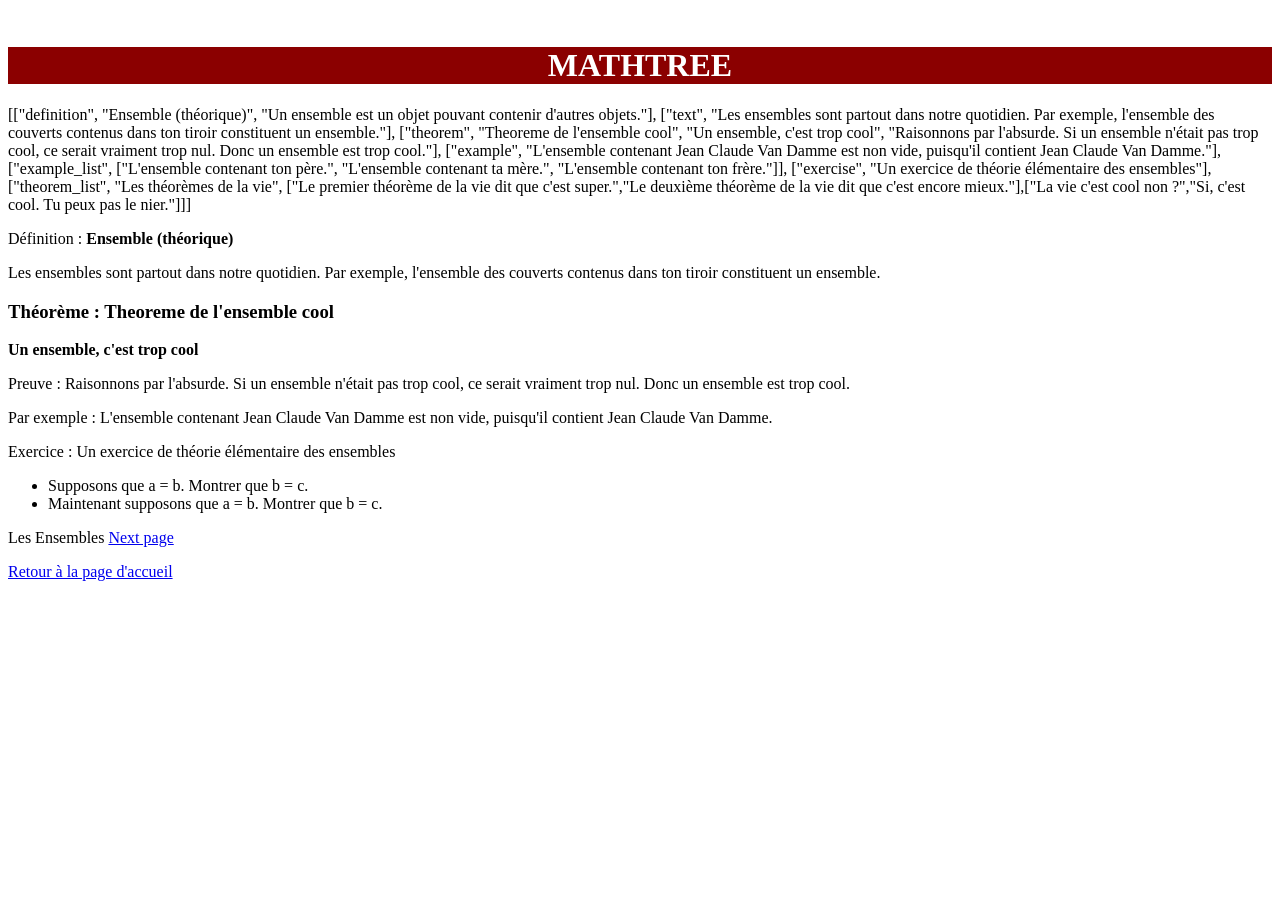
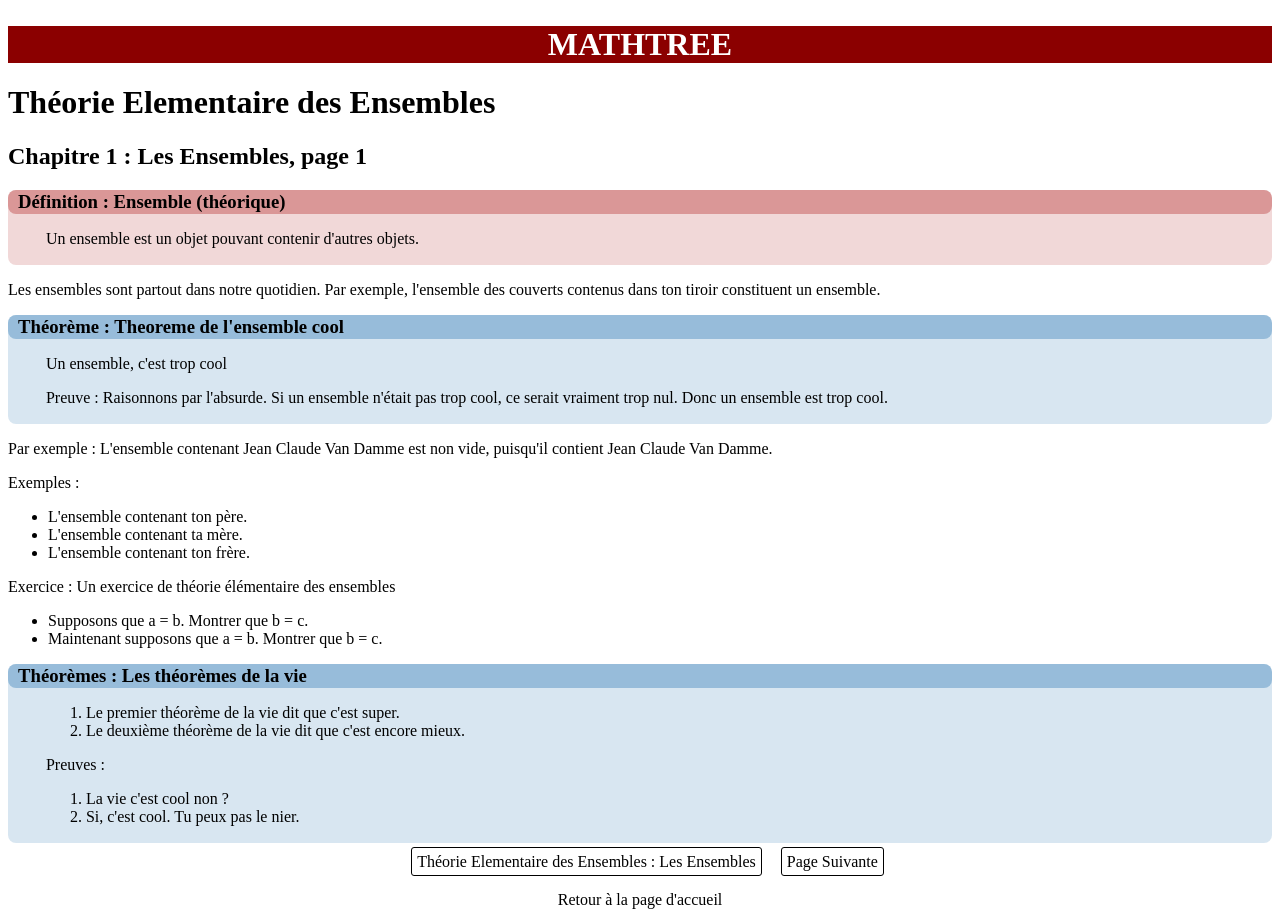
Before and after one commit to Fafookalfon/MathTree_Prototype, a Django app: a page that uses MathTree/Courses/templates/Courses/page_view.html in a window 1280 px wide. Before the commit the page ends 581 px from the top, so only its background shows below. Run offline with Django 3.2, Linux system fonts and the light colour scheme; data comes from the database, SQL or seed files in the repository; both versions use the stored data as it was after the commit.

Commit message:
Added more basic styling

```diff
--- a/MathTree/Courses/static/Courses/style.css
+++ b/MathTree/Courses/static/Courses/style.css
@@ -1,14 +1,62 @@
-div.link_button {
-    text-align: center;
-    display: block;
-    font-weight: bold;
+/* Characteristics of oval items */
 
-    border: solid black 2px;
-    border-radius: 10px;
-    margin: auto 40%;
-    padding: 8px 0px;
+div.oval_item {
+    border-radius: 8px;
+    background-color:rgba(128, 128, 128, 0.250);
+    padding: 0px 0px 1px 0px;
+
 }
 
-a {
+div.oval_item h3.oval_item_name {
+    background-color: rgba(128, 128, 128, 0.600);
+    border-radius: 8px;
+    padding: 1px 3px 1px 10px ;
+    margin: auto auto 10px auto;
+
+}
+
+div.oval_item .oval_item_content {
+    padding: 0 0 0 3%;
+    margin: 0px auto 10px auto;
+}
+
+/* Characteristics of Specific Oval Items*/
+
+div.oval_item.definition {
+    background-color: rgba(209, 125, 125, 0.3);
+}
+
+div.oval_item.definition h3.oval_item_name {
+    background-color: rgba(209, 125, 125, 0.7);
+}
+
+div.oval_item.theorem {
+    background-color: rgba(125, 171, 209, 0.300);
+}
+
+div.oval_item.theorem h3.oval_item_name {
+    background-color: rgba(125, 171, 209, 0.700);
+}
+
+/* Style of the footer buttons */
+
+div.page_footer {
     text-align: center;
+    margin: 10px auto auto auto;
 }
+
+div.page_footer a {
+    display: inline;
+    border-radius: 3px;
+    border: solid black 1.5px;
+    padding: 5px;
+}
+
+div.page_footer .chapter_page {
+    display: inline;
+    margin: 0px 15px;
+}
+
+div.page_footer .before_button{
+    display: inline;
+}
--- a/MathTree/Courses/templates/Courses/chapter_view.html
+++ b/MathTree/Courses/templates/Courses/chapter_view.html
@@ -2,9 +2,10 @@
 {% block content_ %}
 
 <h1>{{chapter.course.name}}</h1>
-<h2>{{chapter.name}}</h2>
+<h2>Chapitre {{chapter.index}} : {{chapter.name}}</h2>
 <p> {{chapter.description}}</p>
 
-<a href="{% url 'page_view' chapter.course.name chapter.index 1%}">Start Learning !</a>
+
+<ul class="inline"><a href="{% url 'page_view' chapter.course.name chapter.index 1%}" class="link_button">Commencer le chapitre</a></ul>
 
 {% endblock %}
--- a/MathTree/Courses/templates/Courses/courses.html
+++ b/MathTree/Courses/templates/Courses/courses.html
@@ -10,7 +10,7 @@
     <li>Il continue de grandir jour après jour.</li>
 </ul>
 
-<a href="{% url 'general_tree_view' %}"><div class="link_button">Voir l'arbre</div></a>
+<ul class = "inline"><a href="{% url 'general_tree_view' %}" class="link_button">Voir l'arbre</a></ul>
 
 <p>Liste des cours disponibles :</p>
 
--- a/MathTree/Courses/templates/Courses/exercises_view.html
+++ b/MathTree/Courses/templates/Courses/exercises_view.html
@@ -6,7 +6,7 @@
 
 <p><strong>Exercices sur le chapitre : {{chapter.name}}</strong></p>
 {% for exercise in chapter.exercise_set.all %}
-<div class = exercice>
+<div class = "exercise">
 <p>Exercice {{forloop.counter}} : {{exercise.name}}, Difficulté : {{exercise.difficulty}}</p>
 <ol>
 {% for question in exercise.questions|parse_text_as_list %}
--- a/MathTree/Courses/templates/Courses/page_view.html
+++ b/MathTree/Courses/templates/Courses/page_view.html
@@ -3,48 +3,107 @@
 
 {% load extras %}
 
-<p>{{ page.content }}</p>
+<h1>{{page.chapter.course.name}}</h1>
+<h2>Chapitre {{page.chapter.index}} : {{page.chapter.name}}, page {{page.index}}</h2>
 
 {% for item in page.content|parse_text_as_list %}
 
+
 {% if item|get_identifier == "theorem" %}
+<div class="theorem oval_item">
+<h3 class="oval_item_name">Théorème : {{item|get_first_field}}</h3>
+<div class="oval_item_content">
+<p>{{item|get_second_field}}</p>
+<p>Preuve : {{item|get_third_field}}</p>
+</div>
+</div>
+{% endif %}
 
-<h3>Théorème : {{item|get_first_field}}</h3>
-<p><strong>{{item|get_second_field}}</strong></p>
-<p>Preuve : {{item|get_third_field}}</p>
+
+{% if item|get_identifier == "theorem_list" %}
+<div class = "theorem oval_item">
+<h3 class="oval_item_name">Théorèmes : {{item|get_first_field}}</h3>
+<div class="oval_item_content">
+<ol>
+{% for theorem in item|get_second_field %}
+<li>{{theorem}}</li>
+{% endfor%}
+</ol>
+<p>Preuves : </p>
+<ol>
+{% for proof in item|get_third_field %}
+<li> {{proof}}</li>
+{% endfor%}
+</ol>
+</div>
+</div>
 
 {% endif %}
 
 {% if item|get_identifier == "proposition" %}
+<div class = "proposition oval_item">
+<h3 class="oval_item_name">Proposition : {{item|get_first_field}}</h3>
+<div class="oval_item_content">
+<p>{{item|get_second_field}}</p>
+<p>Preuve : {{item|get_third_field}}</p>
+</div>
+</div>
+{% endif %}
 
-<h3>Théorème : {{item|get_first_field}}</h3>
-<p><strong>{{item|get_second_field}}</strong></p>
-<p>Preuve : {{item|get_third_field}}</p>
+{% if item|get_identifier == "proposition_list" %}
+<div class="proposition oval_item">
+<h3 class="oval_item_name">Propositions : {{item|get_first_field}}</h3>
+<div class="oval_item_content">
+<ol>
+{% for proposition in item|get_second_field %}
+<li>{{proposition}}</li>
+{% endfor%}
+</ol>
+<p>Preuves : </p>
+<ol>
+{% for proof in item|get_third_field %}
+<li>{{proof}}</li>
+{% endfor%}
+</ol>
+</div>
+</div>
 
 {% endif %}
 
 {% if item|get_identifier == "definition" %}
-<p>Définition : <strong>{{item|get_first_field}}</strong></p>
+<div class="definition oval_item">
+<h3 class="oval_item_name">Définition : {{item|get_first_field}}</h3>
+<div class="oval_item_content">
+<p>{{item|get_second_field}}</p>
 {% endif %}
+</div>
+</div>
 
 {% if item|get_identifier == "text" %}
+<div class = "text">
 <p>{{item|get_first_field}}</p>
+</div>
 {% endif %}
 
 {% if item|get_identifier == "example" %}
+<div class="example">
 <p>Par exemple : {{item|get_first_field}}</p>
+</div>
 {% endif %}
 
-{% if item|get_identifier == "examples" %}
+{% if item|get_identifier == "example_list" %}
+<div class="example">
 <p>Exemples : </p>
 <ul>
     {% for example in item|get_first_field %}
     <li>{{example}}</li>
     {% endfor %}
 </ul>
+</div>
 {% endif %}
 
 {% if item|get_identifier == "exercise" %}
+<div class="exercise">
 <p>Exercice : {{item|get_first_field}}</p>
 <ul>
 {% for question in item|get_first_field|get_associated_exercise_fields|get_zero_field|parse_text_as_list %}
@@ -53,20 +112,22 @@
 
 {% endfor%}
 </ul>
+</div>
 {% endif %}
 
 {% endfor %}
 
 
-<p>
+
+<div class="page_footer">
 {% if not page.is_first_page %}
-<a href = "{% url 'page_view' page.chapter.course.name page.chapter.index page.previous_index %}">Previous page</a>
+<a href = "{% url 'page_view' page.chapter.course.name page.chapter.index page.previous_index %}" class = "before_button">Page Précédente</a>
 {% endif %}
-{{page.chapter.name}}
+<a href = "{% url 'chapter_view' page.chapter.course.name page.chapter.index %}" class="chapter_page">{{page.chapter.course.name}} : {{page.chapter.name}}</a>
 {% if not page.is_last_page %}
-<a href = "{% url 'page_view' page.chapter.course.name page.chapter.index page.next_index %}">Next page</a>
+<a href = "{% url 'page_view' page.chapter.course.name page.chapter.index page.next_index %}" class = "after_button">Page Suivante</a>
 {% endif %}
-</p>
+</div>
 
 
 {% endblock %}
--- a/MathTree/HomePage/static/HomePage/style.css
+++ b/MathTree/HomePage/static/HomePage/style.css
@@ -2,4 +2,51 @@ header h1 {
     background-color: darkred;
     text-align: center;
     color: white;
-    }
+    margin: 0px auto auto auto;
+}
+
+a, a:hover, a:focus, a:active {
+text-align: center;
+    color: inherit;
+    text-decoration: none;
+}
+
+div.link_button {
+    text-align: center;
+    display: block;
+    font-weight: bold;
+    border: solid black 2px;
+    border-radius: 10px;
+    margin: auto 40%;
+    padding: 8px 0px;
+}
+
+ul.inline {
+    text-align: center;
+    margin: 50px 0px;
+    padding: 0px 0px 0px 0px;
+}
+
+ul.inline li {
+    display: inline;
+    margin: 0px 30px;
+
+}
+
+footer {
+    text-align: center;
+    margin: 20px auto auto auto;
+}
+
+footer a {
+    display: inline;
+
+}
+
+a.link_button {
+    text-align: center;
+    font-weight: bold;
+    border: solid black 2px;
+    border-radius: 10px;
+    padding: 8px 5px;
+}
--- a/MathTree/HomePage/templates/HomePage/home.html
+++ b/MathTree/HomePage/templates/HomePage/home.html
@@ -9,9 +9,9 @@
 </ul>
 
 
-<ul>
-    <li><a href = "{% url 'courses' %}">Accéder aux cours</a></li>
-    <li><a href = "{% url 'comments' %}">Laisser un commentaire</a></li>
+<ul class = "inline">
+    <li><a href = "{% url 'courses' %}" class = "link_button">Accéder aux cours</a></li>
+    <li><a href = "{% url 'comments' %}" class = "link_button">Laisser un commentaire</a></li>
 </ul>
 
 
```
Also changed, not shown: MathTree/db.sqlite3.
